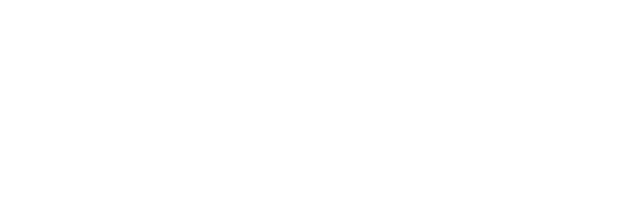
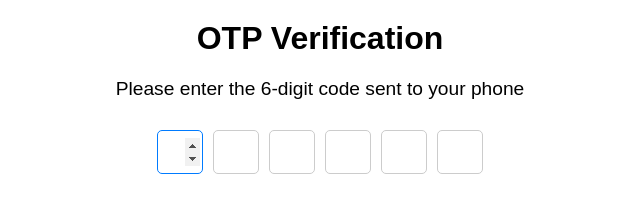
Before and after one commit to acciojob/OTP-rhemanth399, a website: page main.html in a window 1280 px wide. Shown: the whole page, without its empty margins (320-960 px from the left). Drawn offline with Linux system fonts and the light colour scheme.

Commit message:
created a submission

```diff
--- a/main.html
+++ b/main.html
@@ -8,6 +8,16 @@
 
 <body>
 	<!-- the entire body must be written by student -->
+	 <h1 id="verification_heading">OTP Verification</h1>
+    <p id="verification_subtext">Please enter the 6-digit code sent to your phone</p>
+    <div class="code-container">
+      <input type="number" class="code" maxlength="1" min="0" max="9" autofocus>
+      <input type="number" class="code" maxlength="1" min="0" max="9">
+      <input type="number" class="code" maxlength="1" min="0" max="9">
+      <input type="number" class="code" maxlength="1" min="0" max="9">
+      <input type="number" class="code" maxlength="1" min="0" max="9">
+      <input type="number" class="code" maxlength="1" min="0" max="9">
+    </div>
     <script type="text/javascript" src="./script.js">
 </script>
 
--- a/script.js
+++ b/script.js
@@ -1 +1,14 @@
 //your JS code here. If required.
+ const codes = document.querySelectorAll('.code');
+      for (let i = 0; i < codes.length; i++) {
+        codes[i].addEventListener('input', function() {
+          if (this.value.length === this.maxLength) {
+            codes[i + 1].focus();
+          }
+        });
+        codes[i].addEventListener('keydown', function(e) {
+          if (e.key === 'Backspace' && this.value.length === 0) {
+            codes[i - 1].focus();
+          }
+        });
+      }
--- a/styles.css
+++ b/styles.css
@@ -1 +1,41 @@
 /*  your css code here. If applicable */
+ body {
+        font-family: Arial, sans-serif;
+        text-align: center;
+      }
+
+      #verification_heading {
+        font-size: 2em;
+        margin-top: 20px;
+      }
+
+      #verification_subtext {
+        font-size: 1.2em;
+        margin-top: 10px;
+        margin-bottom: 30px;
+      }
+
+      .code-container {
+        display: flex;
+        justify-content: center;
+        margin-bottom: 30px;
+      }
+
+      .code {
+        width: 40px;
+        height: 40px;
+        font-size: 1.5em;
+        text-align: center;
+        border: 1px solid #ccc;
+        margin-right: 10px;
+        border-radius: 5px;
+      }
+
+      .code:last-of-type {
+        margin-right: 0;
+      }
+
+      .code:focus {
+        outline: none;
+        border-color: #007bff;
+      }
```
